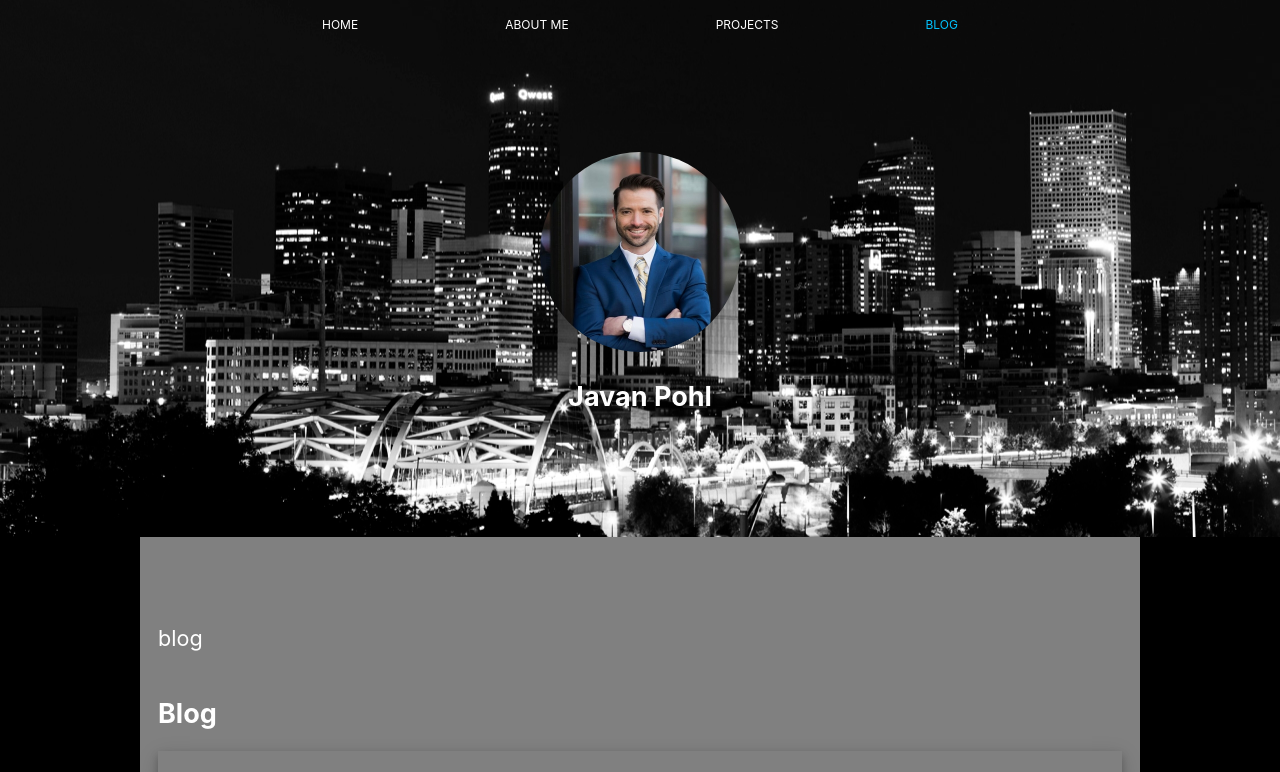
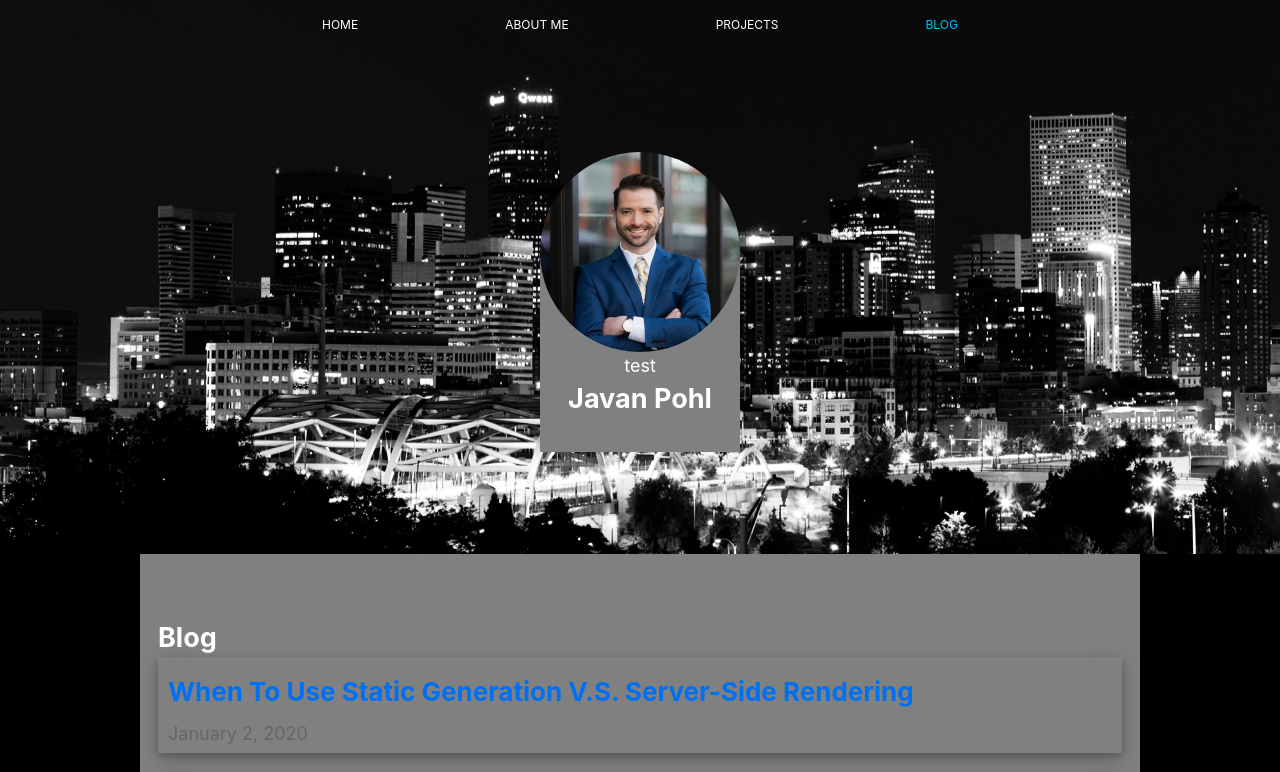
Before and after one commit to javan-pohl/myPortfolio, a Next.js app: page /blog in a window 1280 px wide. Shown: the top 772 px of the page. Built offline with nearby package versions, Linux system fonts and the light colour scheme.

Commit message:
formatted the headercard so that the image is now half out of it and text is inside of it

```diff
--- a/components/layout.js
+++ b/components/layout.js
@@ -15,7 +15,7 @@ export default function Layout({ children, home, current }) {
         <link rel="icon" href="/favicon.ico" />
         <meta
           name="description"
-          content="Learn how to build a personal website using Next.js"
+          content="Javan Pohl's portfolio website containing information about him and projects he's worked on"
         />
         <meta
           property="og:image"
@@ -29,39 +29,17 @@ export default function Layout({ children, home, current }) {
       <div className={styles.marquee}>
         <NavBar mainClass={utilStyles.navBar} current={current} />
         <header className={styles.header}>
-          {home ? (
-            <>
-              <Image
-                priority
-                src="/images/profile.jpg"
-                className={utilStyles.borderCircle}
-                height={144}
-                width={144}
-                alt={name}
-              />
-              <h1 className={utilStyles.heading2Xl}>{name}</h1>
-            </>
-          ) : (
-            <>
-              <Link href="/">
-                <a>
-                  <Image
-                    priority
-                    src="/images/profile.jpg"
-                    className={utilStyles.borderCircle}
-                    height={200}
-                    width={200}
-                    alt={name}
-                  />
-                </a>
-              </Link>
-              <h2 className={utilStyles.headingLg}>
-                <Link href="/">
-                  <a className={utilStyles.colorInherit}>{name}</a>
-                </Link>
-              </h2>
-            </>
-          )}
+          <div className={styles.headerCard}>
+            <img
+              src="/images/profile.jpg"
+              className={utilStyles.borderCircle}
+              alt={name}
+            />
+            <div className={styles.headerCardInner}>
+              test
+              <h2 className={utilStyles.headingLg}>{name}</h2>
+            </div>
+          </div>
         </header>
       </div>
       <div className={styles.container}>
--- a/components/layout.module.css
+++ b/components/layout.module.css
@@ -1,4 +1,4 @@
-.container{
+.container {
   width: 85%;
   max-width: 1000px;
   padding: 5% 1rem;
@@ -20,6 +20,17 @@
   align-items: center;
 }
 
+.headerCard {
+  background-color: grey;
+  position: relative;
+  height: 200px;
+  margin-top: 100px;
+  padding: 0;
+}
+.headerCardInner {
+  margin-top: -100px;
+  text-align: center;
+}
 .backToHome {
   margin: 3rem 0 0;
 }
--- a/components/navBar.js
+++ b/components/navBar.js
@@ -15,7 +15,7 @@ export default function NavBar({ mainClass, current }) {
         {myLinks.map(({ href, text }) => {
           return (
             <Link href={href} key={text}>
-              <li className={href == current ? 'navBarActive' : ''}>{text}</li>
+              <li className={href == current ? 'navBarActive' : 'pointer'}>{text}</li>
             </Link>
           )
         })}
--- a/pages/about-me.js
+++ b/pages/about-me.js
@@ -19,7 +19,7 @@ export default function Home() {
     <>
       <Layout current={thisPath}>
         <section className={utilStyles.headingMd}>
-          <p>{thisPath}</p>
+          <h1>{thisPath.replace('-', ' ')}</h1>
         </section>
       </Layout>
     </>
--- a/pages/blog.js
+++ b/pages/blog.js
@@ -1,10 +1,9 @@
-import Head from 'next/head'
-import Layout, { siteTitle } from '../components/layout'
-import utilStyles from '../styles/utils.module.css'
-import { getSortedPostsData } from '../lib/posts'
 import Link from 'next/link'
 import Date from '../components/date'
+import Layout from '../components/layout'
+import utilStyles from '../styles/utils.module.css'
 import { useRouter } from 'next/router'
+import { getSortedPostsData } from '../lib/posts'
 
 export async function getStaticProps() {
   const allPostsData = getSortedPostsData()
@@ -20,15 +19,13 @@ export default function Home({ allPostsData }) {
   let thisPath = router.pathname.substr(1)
   return (
     <Layout current={thisPath}>
-      <section className={utilStyles.headingMd}>
-        <p>{thisPath}</p>
-      </section>
+
       <section className={`${utilStyles.headingMd} ${utilStyles.padding1px}`}>
         <h2 className={utilStyles.headingLg}>Blog</h2>
         <ul className={utilStyles.list}>
           {allPostsData.map(({ id, date, title }) => (
-            <Link href={`/blog/posts/${id}`}>
-              <li className={utilStyles.listItem} key={id}>
+            <Link href={`/blog/posts/${id}`} key={id}>
+              <li className={utilStyles.listItem}>
                 <h2>{title}</h2>
                 <small className={utilStyles.lightText}>
                   <Date dateString={date} />
--- a/styles/globals.css
+++ b/styles/globals.css
@@ -32,3 +32,6 @@ img {
 .navBarActive {
   color: rgb(2, 193, 252) !important;
 }
+.pointer:hover {
+  cursor: pointer;
+}
--- a/styles/utils.module.css
+++ b/styles/utils.module.css
@@ -17,16 +17,22 @@
 .headingLg {
   font-size: 1.5rem;
   line-height: 1.4;
-  margin: 1rem 0;
+  margin: 0 0;
+  position: relative;
 }
 
 .headingMd {
   font-size: 1.2rem;
   line-height: 1.5;
+  text-transform: capitalize;
 }
 
 .borderCircle {
   border-radius: 9999px;
+  position: relative;
+  top: -100px;
+  height: 200px;
+  width: 200px;
 }
 
 .blogBody {
@@ -142,10 +148,6 @@ ul.linkNavUl {
   list-style-type: none;
 }
 
-ul.linkNavUl > li:hover {
-  cursor: pointer;
-}
-
 @font-face {
   font-family: neon;
   src: url(hello-denver-display/hellodenverdisplayregular_v1.6.ttf);
@@ -154,27 +156,6 @@ ul.linkNavUl > li:hover {
   width: 100%;
 }
 
-.neonText {
-  font-size: 24px;
-  font-weight: 100;
-  color: #57a7f2;
-  text-shadow: 0.1vw 0vw 0.25vw #57a7f2, 0.2vw 0vw 0.25vw #57a7f2,
-    0.4vw 0vw 0.25vw #57a7f2, 0.1vw 0vw 0vw #0071f3, 0.2vw 0vw 0vw #0071f3,
-    0.4vw 0vw 0vw #0071f3, 0.1vw 0vw 0.1vw #0071f3, 0.2vw 0vw 0.1vw #0071f3,
-    0.4vw 0vw 0.1vw #0071f3, 0.1vw 0vw 2vw #0071f3, 0.2vw 0vw 2vw #0071f3,
-    0.4vw 0vw 2vw #0071f3, 0.1vw 0vw 1vw #0b1ae5, 0.2vw 0vw 1vw #0b1ae5,
-    0.4vw 0vw 5vw #0b1ae5, 0.1vw 0vw 5vw #0b1ae5, 0.2vw 0vw 20vw #0b1ae5,
-    0.4vw 0vw 10vw #0b1ae5, 0.1vw 0vw 10vw #0b1ae5, 0.2vw 0vw 30vw #0b1ae5,
-    0.4vw 0vw 10vw #0b1ae5;
-}
-.neonText h1 {
-  font-family: neon;
-  font-size: 12rem;
-  width: 100%;
-  font-weight: 100;
-  text-align: center;
-  padding: 0 3.5rem 0 3.5rem;
-}
 .neonText2 h1 {
   font-family: neon;
   font-size: 8rem;
@@ -200,17 +181,6 @@ ul.linkNavUl > li:hover {
     0.01em 0em 2em #0071f3, 0.1em 0em 1em #0b1ae5, 0.1em 0em 1em #0b1ae5,
     0.1em 0em 5em #0b1ae5, 0.1em 0em 5em #0b1ae5, 0.1em 0em 10em #0b1ae5;
 }
-.neonText3:hover {
-  color: #ffd8d8;
-  text-shadow: 0.1vw 0vw 0.25vw #ffd8d8, 0.2vw 0vw 0.25vw #ffd8d8,
-    0.4vw 0vw 0.25vw #ffd8d8, 0.1vw 0vw 0vw #f25757, 0.2vw 0vw 0vw #f25757,
-    0.4vw 0vw 0vw #f25757, 0.1vw 0vw 0.1vw #f25757, 0.2vw 0vw 0.1vw #f25757,
-    0.4vw 0vw 0.1vw #f25757, 0.1vw 0vw 2vw #f25757, 0.2vw 0vw 2vw #f25757,
-    0.4vw 0vw 2vw #f25757, 0.1vw 0vw 1vw #e50b0b, 0.2vw 0vw 1vw #e50b0b,
-    0.4vw 0vw 5vw #e50b0b, 0.1vw 0vw 5vw #e50b0b, 0.2vw 0vw 20vw #e50b0b,
-    0.4vw 0vw 10vw #e50b0b, 0.1vw 0vw 10vw #e50b0b, 0.2vw 0vw 30vw #e50b0b,
-    0.4vw 0vw 10vw #e50b0b;
-}
 
 .neonText3:hover {
   font-size: 24px;
```
